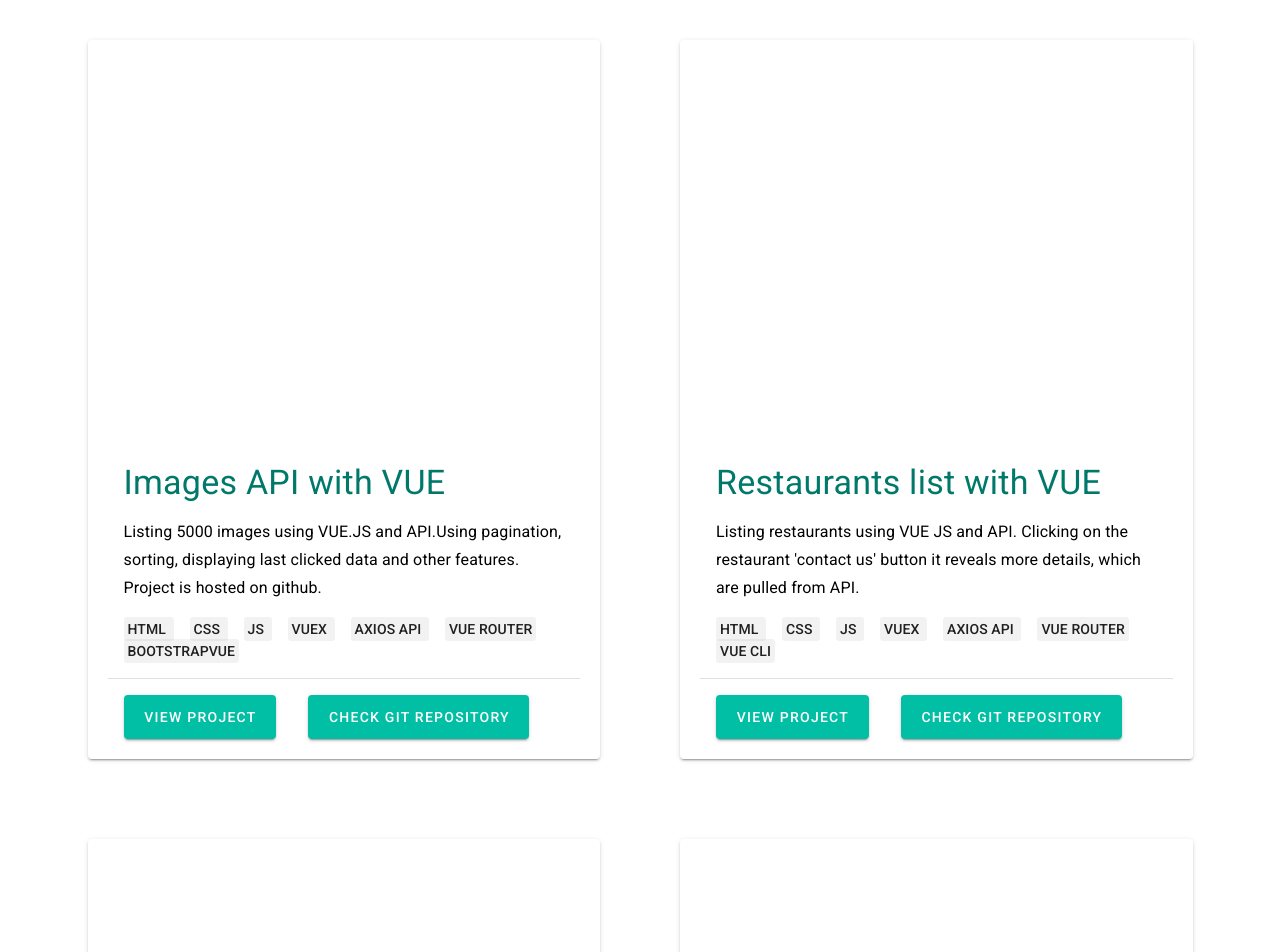
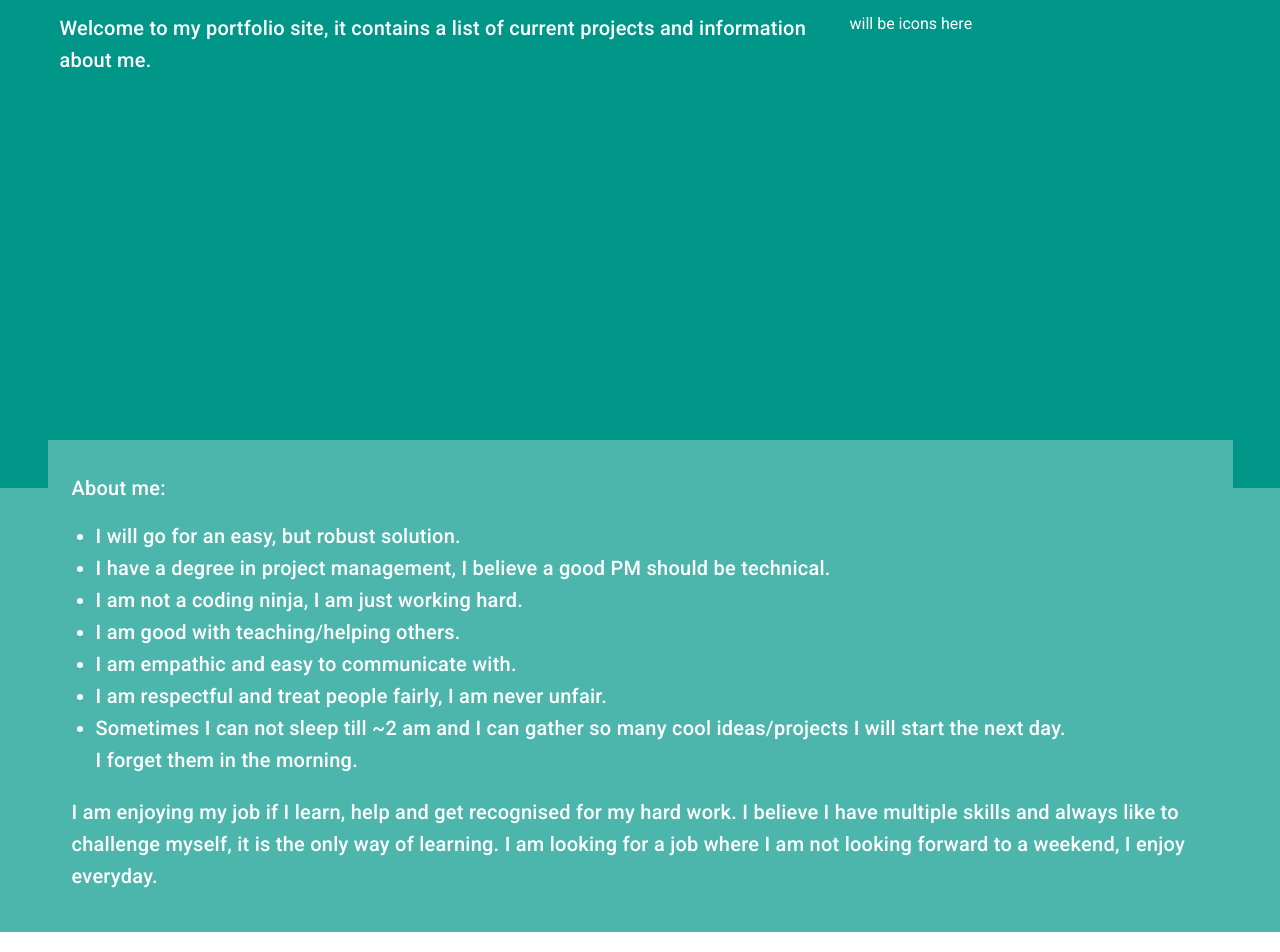
Before and after one commit to gretak/Portfolio, a Vue app: page / in a window 1280 px wide. Shown: the top 952 px of the page. Built offline with nearby package versions, Linux system fonts and the light colour scheme.

Commit message:
added hero banner and about me section

```diff
--- a/src/App.vue
+++ b/src/App.vue
@@ -1,10 +1,78 @@
 <template>
   <v-app>
     <v-content>
+      <v-container fluid class="teal accent-6 white--text">
+        <v-row>
+          <v-container>
+            <v-row>
+              <v-col cols="8">
+                <h1 class="title">
+                  Welcome to my portfolio site, it contains a list of current
+                  projects and information about me.
+                </h1>
+              </v-col>
+              <v-col cols="4">
+                will be icons here
+              </v-col>
+            </v-row>
+          </v-container>
+        </v-row>
+      </v-container>
+      <v-container fluid class="teal accent-5 white--text pa-0">
+        <v-img
+          class="white--text align-end"
+          height="400"
+          src="./assets/hero-image.png"
+          width="100%"
+        >
+        </v-img>
+      </v-container>
+
+      <v-container fluid class="teal lighten-2 white--text">
+        <v-row>
+          <v-container class="teal lighten-2 mt-n12" style="z-index:1">
+            <v-col cols="12" class="pt-5">
+              <div class="title	 white--text">
+                <p>About me:</p>
+                <ul>
+                  <li>I will go for an easy, but robust solution.</li>
+                  <li>
+                    I have a degree in project management, I believe a good PM
+                    should be technical.
+                  </li>
+                  <li>I am not a coding ninja, I am just working hard.</li>
+                  <li>I am good with teaching/helping others.</li>
+                  <li>I am empathic and easy to communicate with.</li>
+                  <li>
+                    I am respectful and treat people fairly, I am never unfair.
+                  </li>
+                  <li>
+                    Sometimes I can not sleep till ~2 am and I can gather so
+                    many cool ideas/projects I will start the next day. <br />I
+                    forget them in the morning.
+                  </li>
+                </ul>
+                <p class="pt-5">
+                  I am enjoying my job if I learn, help and get recognised for
+                  my hard work. I believe I have multiple skills and always like
+                  to challenge myself, it is the only way of learning. I am
+                  looking for a job where I am not looking forward to a weekend,
+                  I enjoy everyday.
+                </p>
+              </div>
+            </v-col>
+          </v-container>
+        </v-row>
+      </v-container>
       <v-container>
         <v-row>
           <CardsList />
         </v-row>
+        <row>
+          <v-banner class="teal accent-5 white--text pa-3 mb-10 mt-10">
+            Contact me
+          </v-banner>
+        </row>
       </v-container>
     </v-content>
   </v-app>
--- a/src/components/CardsList.vue
+++ b/src/components/CardsList.vue
@@ -1,5 +1,10 @@
 <template>
   <v-layout wrap>
+    <v-flex xs12 class="align-stretch">
+      <v-card-title class="display-1 mt-4 teal--text text--darken-2">
+        The list of side projects</v-card-title
+      >
+    </v-flex>
     <v-flex
       xs12
       sm6
--- a/src/views/Home.vue
+++ b/src/views/Home.vue
@@ -1,5 +1,9 @@
 <template>
   <div class="home">
+    <v-banner single-line>
+      We can't save your edits while you are in offline mode.
+      <p>test</p>
+    </v-banner>
     <CardsList />
   </div>
 </template>
```
Also changed, not shown: src/assets/hero-image.png (added).
